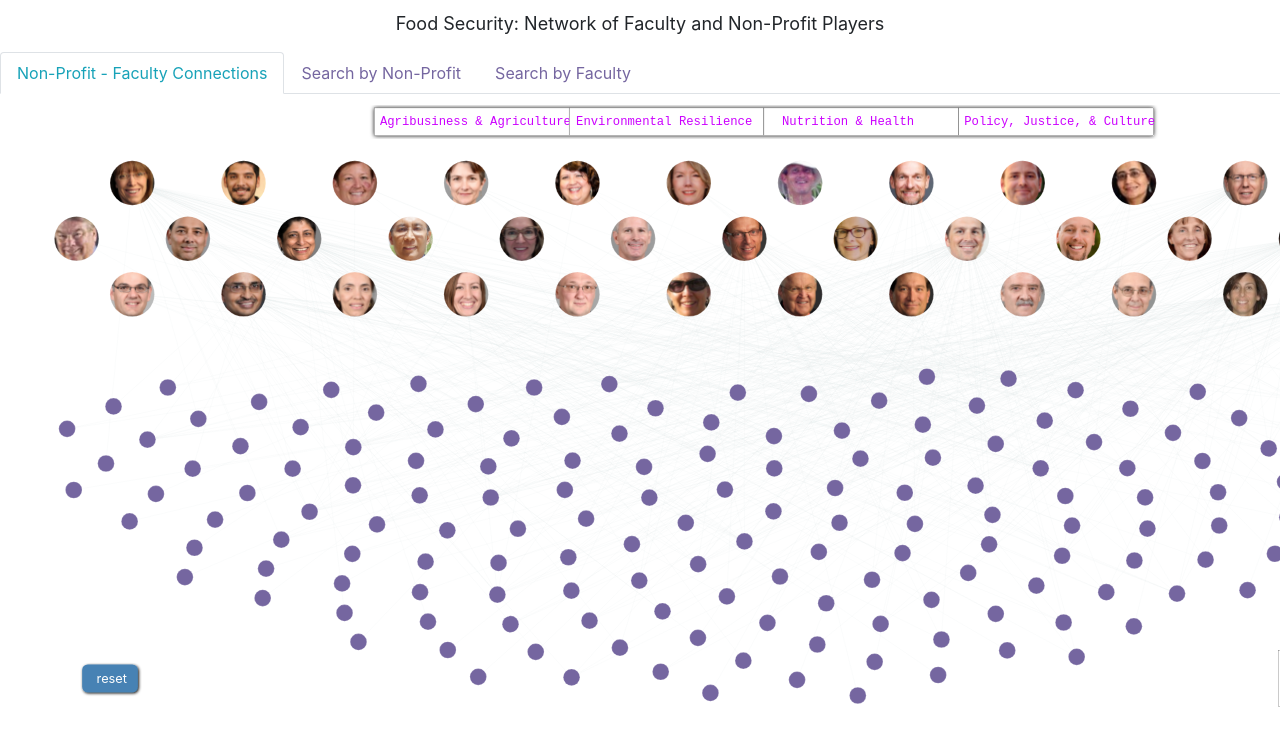
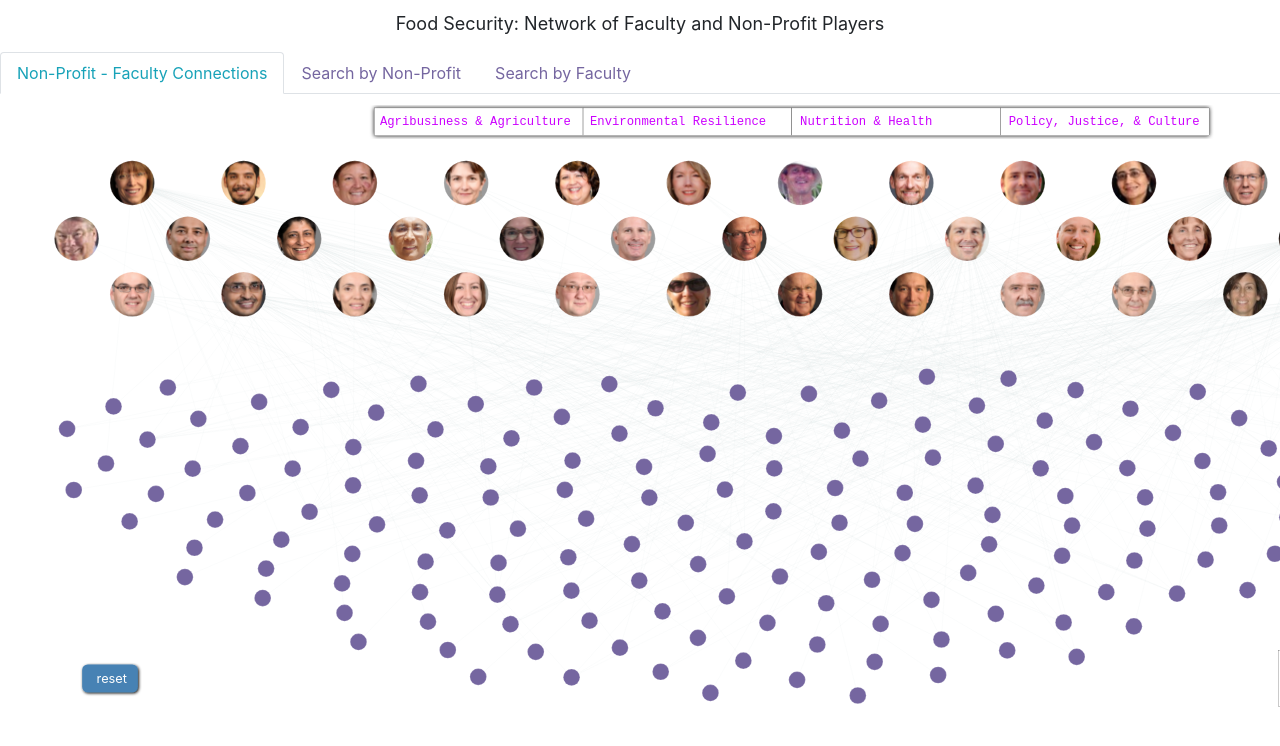
Before and after one commit to SSabu/foodViz, a website: page frontend/index.html in a window 1280 px wide. Shown: the top 746 px of the page. Drawn offline with nearby package versions, Linux system fonts and the light colour scheme; animation ran at ten frames a second.

Commit message:
layout changes

```diff
--- a/frontend/script.js
+++ b/frontend/script.js
@@ -307,7 +307,7 @@ function network(data) {
     buttonRow.append("rect")
              .attr("x", -1150)
              .attr("y", -1150)
-             .attr("width", "2800px")
+             .attr("width", "3000px")
              .attr("height", "100px")
              .attr("fill", "white")
              .style("filter", "url(#glow)");
@@ -317,7 +317,7 @@ function network(data) {
     buttonOne.append("rect")
              .attr("x", -1150)
              .attr("y", -1150)
-             .attr("width", "700px")
+             .attr("width", "750px")
              .attr("height", "100px")
              .attr("fill", "white")
              .attr("stroke", "black")
@@ -334,9 +334,9 @@ function network(data) {
     var buttonTwo = buttonRow.append("g");
 
     buttonTwo.append("rect")
-             .attr("x", -450)
+             .attr("x", -400)
              .attr("y", -1150)
-             .attr("width", "700px")
+             .attr("width", "750px")
              .attr("height", "100px")
              .attr("fill", "white")
              .attr("stroke", "black")
@@ -347,15 +347,15 @@ function network(data) {
                .style("fill", "#cc00ff")
                .style("font-size", "44px")
                .attr("font-family", "Monospace")
-               .attr("x", -425)
+               .attr("x", -375)
                .attr("y", -1090);
 
     var buttonThree = buttonRow.append("g");
 
     buttonThree.append("rect")
-               .attr("x", 250)
+               .attr("x", 350)
                .attr("y", -1150)
-               .attr("width", "700px")
+               .attr("width", "750px")
                .attr("height", "100px")
                .attr("fill", "white")
                .attr("stroke", "black")
@@ -366,15 +366,15 @@ function network(data) {
              .style("fill", "#cc00ff")
              .style("font-size", "44px")
              .attr("font-family", "Monospace")
-             .attr("x", 315)
+             .attr("x", 380)
              .attr("y", -1090);
 
     var buttonFour = buttonRow.append("g");
 
     buttonFour.append("rect")
-              .attr("x", 950)
+              .attr("x", 1100)
               .attr("y", -1150)
-              .attr("width", "700px")
+              .attr("width", "750px")
               .attr("height", "100px")
               .attr("fill", "white")
               .attr("stroke", "black")
@@ -385,7 +385,7 @@ function network(data) {
              .style("fill", "#cc00ff")
              .style("font-size", "44px")
              .attr("font-family", "Monospace")
-             .attr("x", 970)
+             .attr("x", 1130)
              .attr("y", -1090);
 
     buttonOne.on('click', function() {
--- a/frontend/style.css
+++ b/frontend/style.css
@@ -24,13 +24,13 @@ a.active.nav-link {
 }
 
 .right {
-  width: 50%;
+  width: 600px;
   float: left;
   padding-top: 20px;
 }
 
 .middle {
-  width: 50%;
+  width: 850px;
   float: left;
 }
 
```
